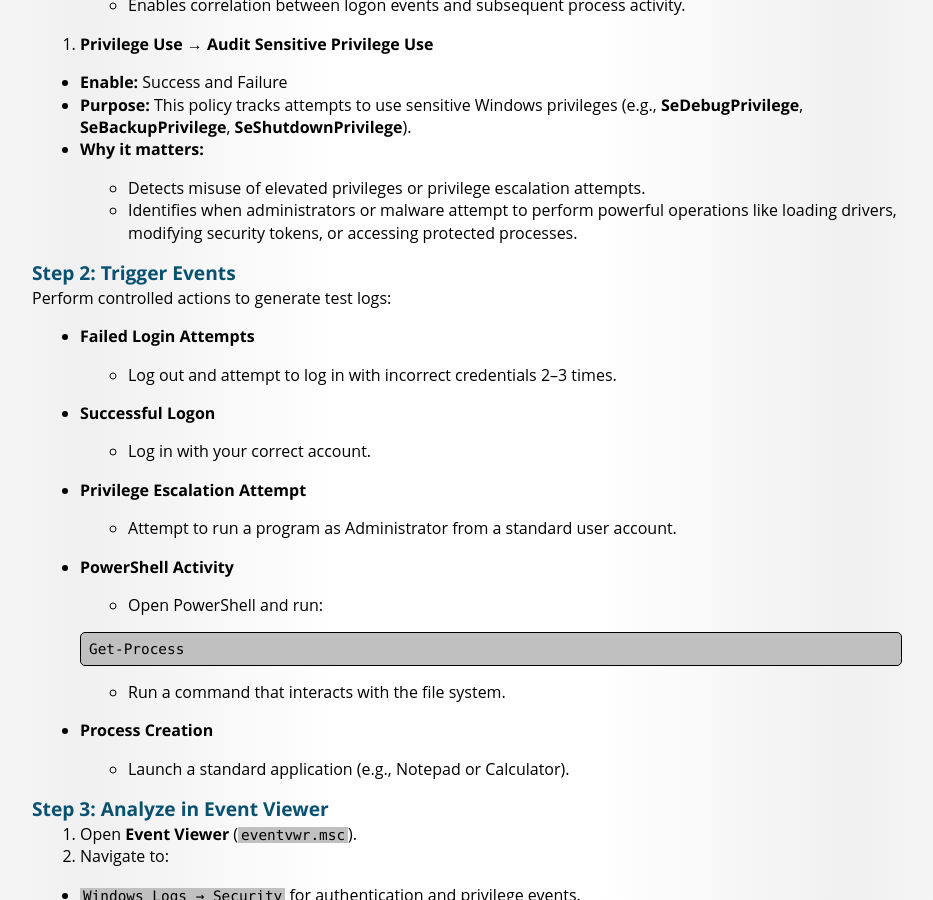
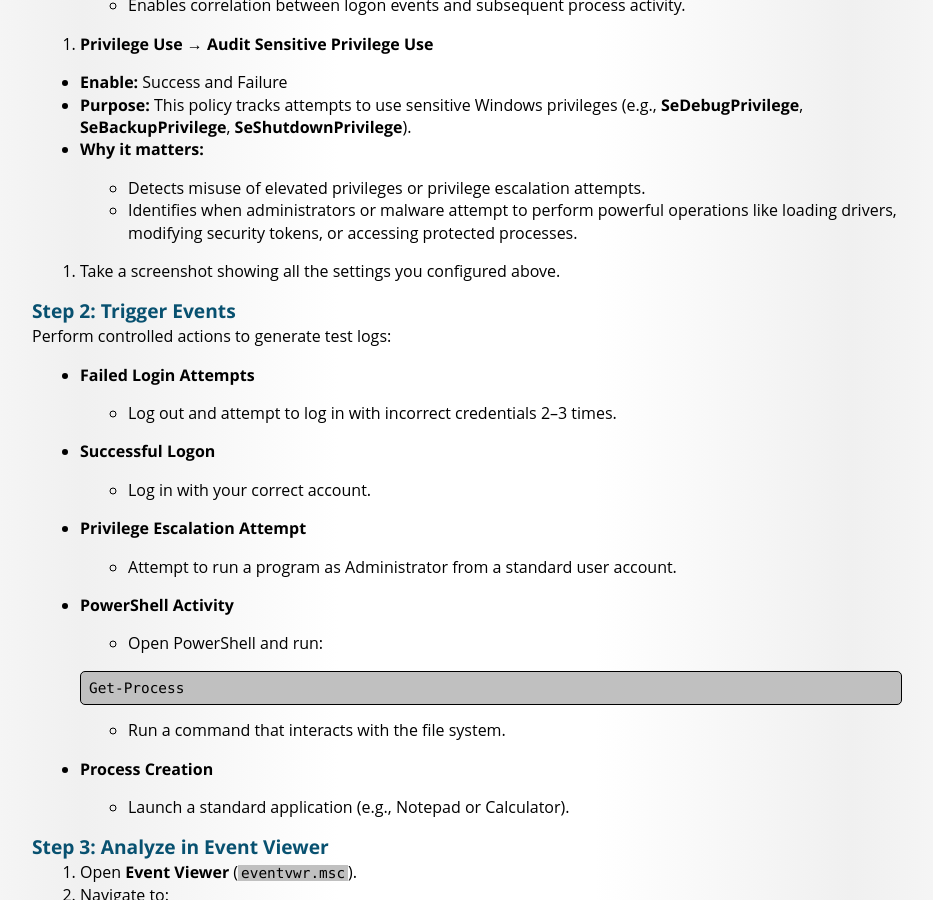
Before and after one commit to BYU-ITC-344/byu-itc-344.github.io, a Jekyll site: the page built from hw-6/index.md, in a window 1280 px wide and 900 px high, scrolled down 1288 px. Shown: the whole window, without its empty margins (173-1106 px from the left). Built offline with Jekyll 4.4.1, drawn with Linux system fonts in a browser that asks for light colours; some web fonts are replaced; our own code applies the rules of GitHub Pages for plain Markdown files.

Commit message:
added screenshot clarification

```diff
--- a/hw-6/index.md
+++ b/hw-6/index.md
@@ -29,12 +29,10 @@ Windows maintains a detailed record of system activity through **event logs**, w
 1. Open **Local Security Policy** (`secpol.msc`) on your Windows 11 VM.
 1. Navigate to *Advanced Audit Policy Configuration → System Audit Policies - Local Group Policy*
 
-
 1. **Logon/Logoff → Audit Logon**
 
   - **Enable:** Success and Failure
-  - **Purpose:**
-      This policy tracks all attempts to log on or log off the system—whether interactive (via console or RDP), network-based, or service logons.
+  - **Purpose:** This policy tracks all attempts to log on or log off the system—whether interactive (via console or RDP), network-based, or service logons.
   - **Why it matters:**
     - **Success events** show legitimate user activity (e.g., user logins, scheduled tasks running under service accounts).
     - **Failure events** can indicate brute-force attempts, misconfigured services, or potential unauthorized access attempts.
@@ -42,8 +40,7 @@ Windows maintains a detailed record of system activity through **event logs**, w
 1. **Detailed Tracking → Audit Process Creation**
 
   - **Enable:** Success and Failure
-  - **Purpose:**
-      This policy logs every time a process is created or started, providing visibility into what commands or executables are being launched.
+  - **Purpose:** This policy logs every time a process is created or started, providing visibility into what commands or executables are being launched.
   - **Why it matters:**
 
     - Helps identify malicious scripts, command-line tools, or suspicious executables being run by attackers or compromised accounts.
@@ -53,12 +50,13 @@ Windows maintains a detailed record of system activity through **event logs**, w
 1. **Privilege Use → Audit Sensitive Privilege Use**
 
   - **Enable:** Success and Failure
-  - **Purpose:**
-      This policy tracks attempts to use sensitive Windows privileges (e.g., **SeDebugPrivilege**, **SeBackupPrivilege**, **SeShutdownPrivilege**).
+  - **Purpose:** This policy tracks attempts to use sensitive Windows privileges (e.g., **SeDebugPrivilege**, **SeBackupPrivilege**, **SeShutdownPrivilege**).
   - **Why it matters:**
 
     - Detects misuse of elevated privileges or privilege escalation attempts.
     - Identifies when administrators or malware attempt to perform powerful operations like loading drivers, modifying security tokens, or accessing protected processes.
+
+1. Take a screenshot showing all the settings you configured above.
 
 ### Step 2: Trigger Events
 
```
